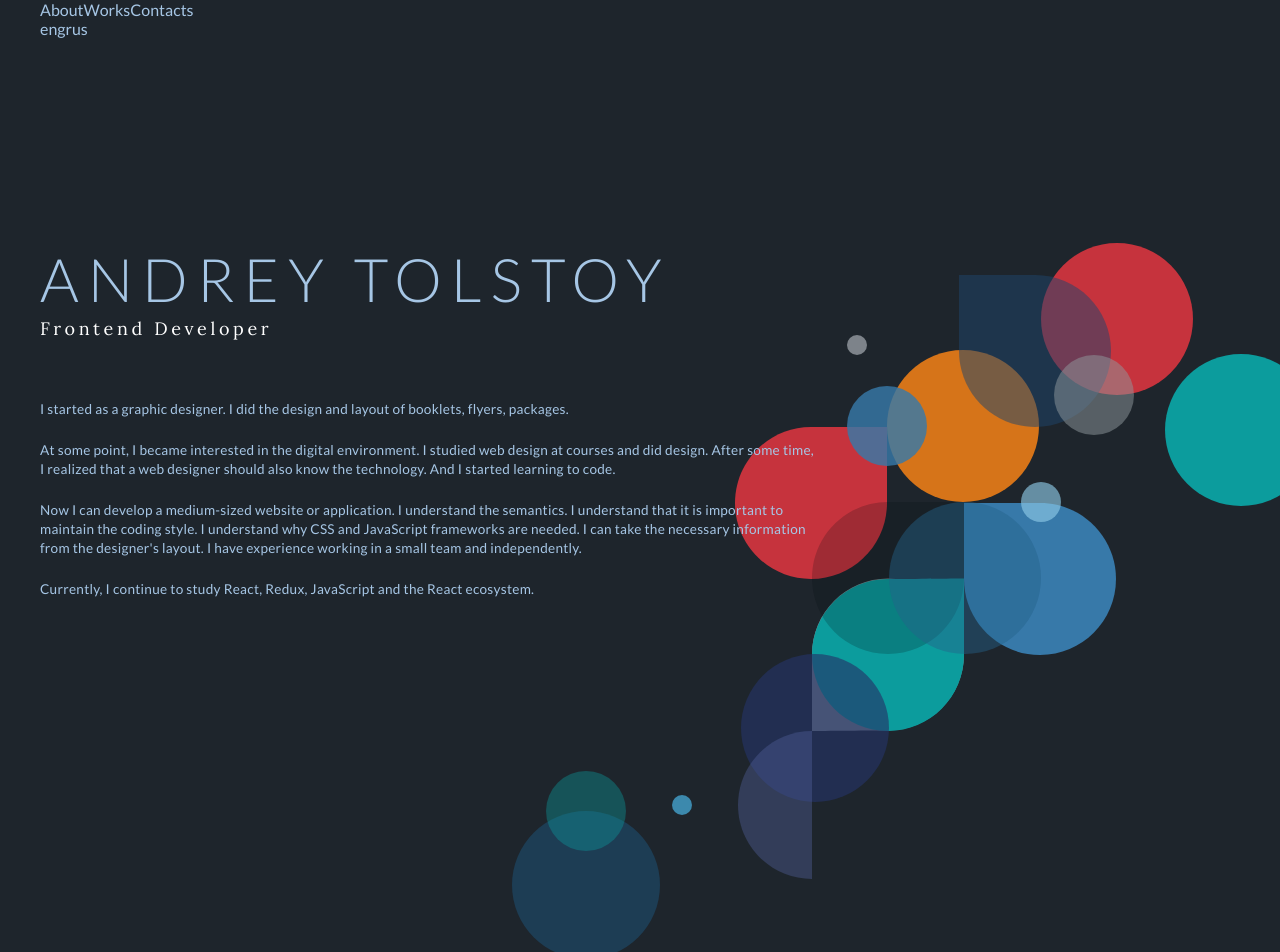
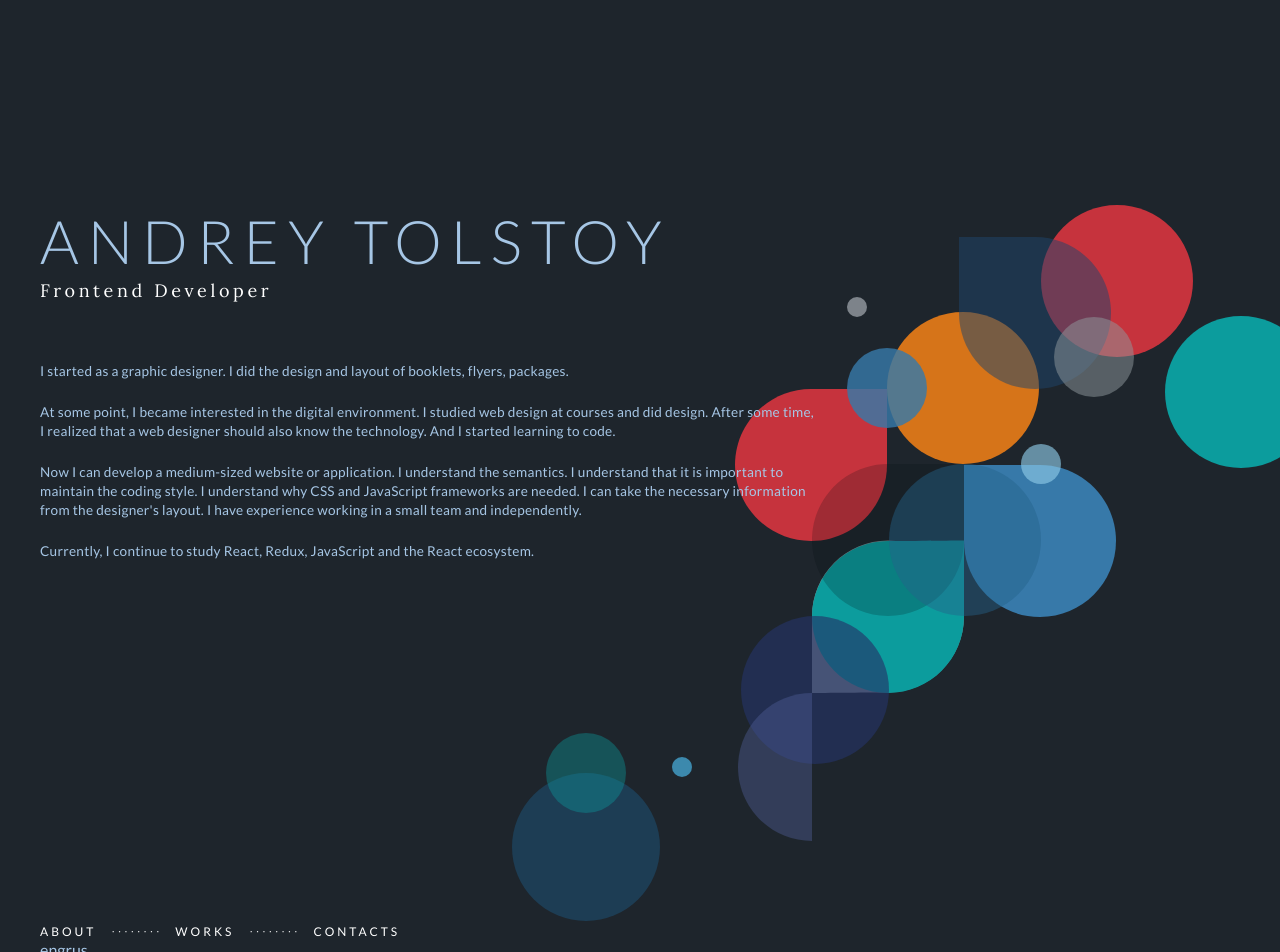
Before and after one commit to and-tol/pf2021, a Next.js app: page / in a window 1280 px wide. Shown: the top 952 px of the page. Built offline with nearby package versions, Linux system fonts and the light colour scheme.

Commit message:
style: component Navigation

```diff
--- a/images.d.ts
+++ b/images.d.ts
@@ -1,8 +1,7 @@
 declare module "*.svg" {
-  import React = require("react");
-  export const ReactComponent: React.FC<React.SVGAttributes<SVGSVGElement>>;
+  const content: React.FC<React.SVGAttributes<SVGElement>>;
   const src: string;
-  export default src;
+  export default content;
 }
 
 // this file is conditionally added/removed to next-env.d.ts
--- a/src/components/LanguagesNav/LanguagesNav.tsx
+++ b/src/components/LanguagesNav/LanguagesNav.tsx
@@ -12,7 +12,7 @@ export const LanguagesNav = ({ ...props }: LanguagesNavProps): JSX.Element => {
       {Object.values(appLanguages).map((lang: AppLanguage): JSX.Element => {
         return (
           <Link key={lang.lang} href={lang.path}>
-            <a className={pathname === lang.path ? styles.active : ""}>
+            <a className={pathname === lang.path ? styles.active : undefined}>
               {lang.lang}
             </a>
           </Link>
--- a/src/components/Navigation/Navigation.module.scss
+++ b/src/components/Navigation/Navigation.module.scss
@@ -0,0 +1,34 @@
+@import "../../styles/design-tokens.scss";
+
+$margin-right: 1rem;
+
+.nav {
+  display: flex;
+  align-items: center;
+}
+
+.navItem {
+  margin-right: $margin-right;
+
+  cursor: pointer;
+
+  letter-spacing: 3px;
+  text-transform: uppercase;
+
+  color: $white-color;
+
+  font-size: 0.75rem;
+  line-height: 1rem;
+
+  &:hover {
+    color: $orange;
+  }
+}
+
+.active {
+  color: $orange;
+}
+
+.dots {
+  margin-right: $margin-right;
+}
--- a/src/components/Navigation/Navigation.props.ts
+++ b/src/components/Navigation/Navigation.props.ts
@@ -1,4 +1,4 @@
-import { DetailedHTMLProps, HTMLAttributes, ReactNode } from "react";
+import { DetailedHTMLProps, HTMLAttributes } from "react";
 
 export interface NavigationProps
   extends DetailedHTMLProps<HTMLAttributes<HTMLDivElement>, HTMLDivElement> {}
--- a/src/components/Navigation/Navigation.tsx
+++ b/src/components/Navigation/Navigation.tsx
@@ -1,19 +1,33 @@
 import { useRouter } from "next/router";
 import Link from "next/link";
+import cn from "classnames";
 import { sections } from "../../utils/App.config";
 import { NavigationProps } from "./Navigation.props";
 import styles from "./Navigation.module.scss";
+import NavItemDots from "./horDots.svg";
 
 export const Navigation = ({ ...props }: NavigationProps): JSX.Element => {
   const { pathname } = useRouter();
   return (
-    <nav {...props}>
-      {sections.map(({ id, sectionName }) => {
+    <nav className={styles.nav} {...props}>
+      {sections.map(({ id, sectionName }, idx) => {
         return (
           <Link key={id} href={`#${id}`}>
-            <a className={pathname === id ? styles.active : ""}>
-              {sectionName}
-            </a>
+            <>
+              <a
+                className={cn(
+                  styles.navItem,
+                  pathname === id ? styles.active : undefined
+                )}
+              >
+                {sectionName}
+              </a>
+              {idx !== sections.length - 1 ? (
+                <NavItemDots className={styles.dots} />
+              ) : (
+                <></>
+              )}
+            </>
           </Link>
         );
       })}
--- a/src/layout/Header/Header.tsx
+++ b/src/layout/Header/Header.tsx
@@ -1,6 +1,5 @@
 import React from "react";
 import { Hero, LanguagesNav, Logo, Navigation } from "../../components";
-import { sections } from "../../utils/App.config";
 import { appLanguages } from "../../utils/Locale.config";
 import { HeaderProps } from "./Header.props";
 
@@ -11,6 +10,8 @@ export const Header = ({
 }: HeaderProps): JSX.Element => {
   return (
     <header className={"bg-primary"} {...props}>
+      <Hero />
+
       <div className={"wrapper"}>
         {isLogo && <Logo />}
 
@@ -18,8 +19,6 @@ export const Header = ({
 
         {Object.keys(appLanguages).length > 1 && <LanguagesNav />}
       </div>
-
-      <Hero />
     </header>
   );
 };
--- a/src/styles/globals.scss
+++ b/src/styles/globals.scss
@@ -12,6 +12,8 @@ body {
   color: $light-blue-color;
 
   font-family: $font-default, serif;
+  font-weight: 400;
+  font-style: normal;
 }
 
 a {
```
Also changed, not shown: src/components/Navigation/horDots.svg (added).
